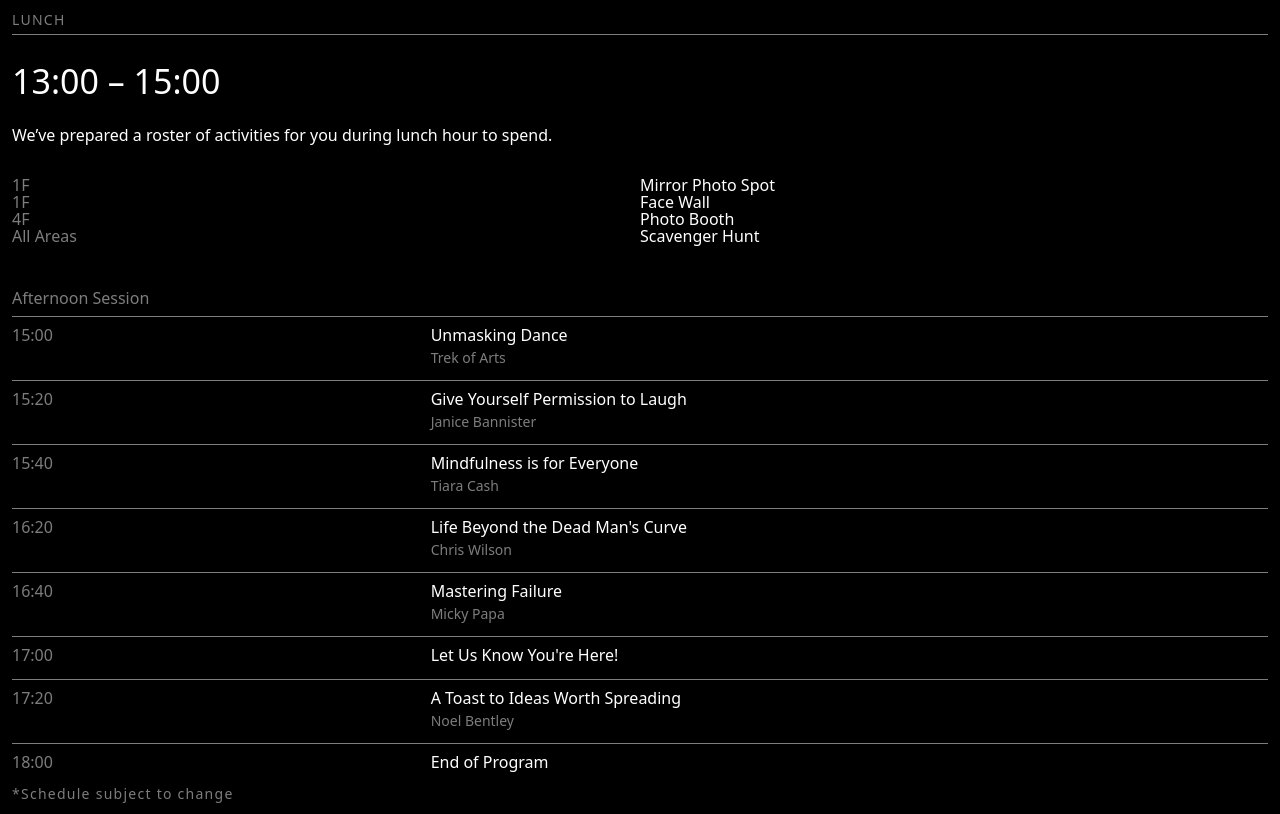
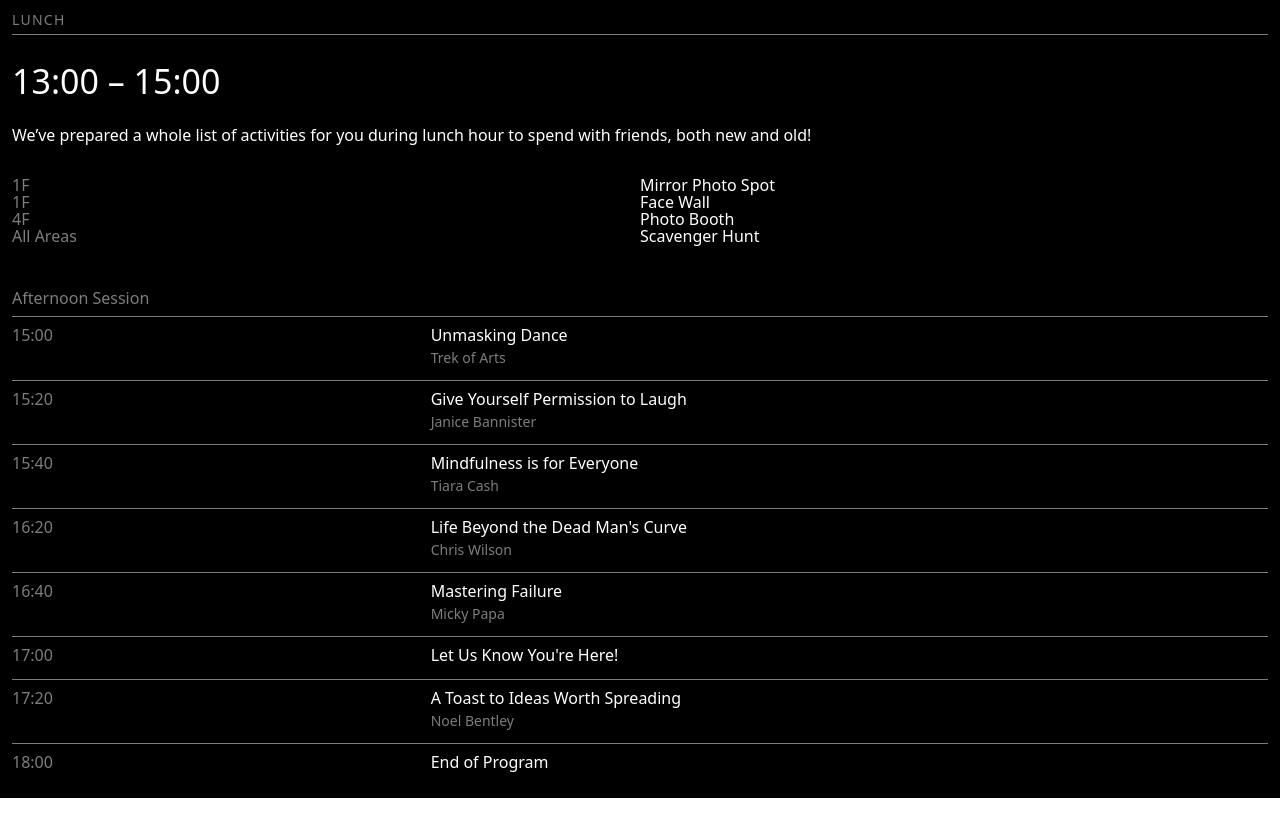
Before and after one commit to tedxsfu-developer/programme-2023, a Next.js app: page / in a window 1280 px wide. Shown: the part 800-1614 px from the top of the page. Built offline with nearby package versions, Linux system fonts and the light colour scheme.

Commit message:
Update index.tsx

```diff
--- a/src/pages/index.tsx
+++ b/src/pages/index.tsx
@@ -85,8 +85,8 @@ export default function Home() {
             13:00 &ndash; 15:00
           </div>
           <div className="text-body pb-8">
-            We’ve prepared a roster of activities for you during lunch hour to
-            spend.
+            We’ve prepared a whole list of activities for you during lunch hour
+            to spend with friends, both new and old!
           </div>
           {lunch.map((items, index) => (
             <LunchActivity
@@ -110,9 +110,6 @@ export default function Home() {
             />
           ))}
         </section>
-        <h4 className="tracking-normal normal-case text-ted-grey font-sm">
-          *Schedule subject to change
-        </h4>
         {/* <Sponsors></Sponsors> */}
         {/* <Footer></Footer> */}
       </main>
```
